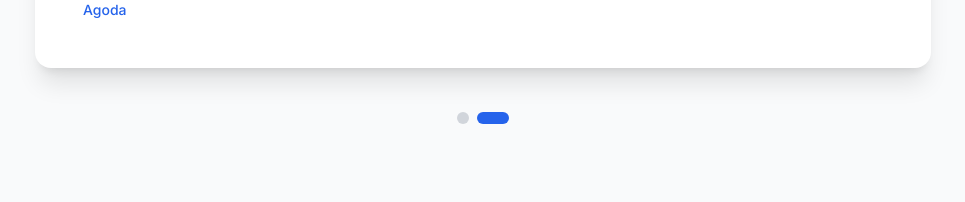
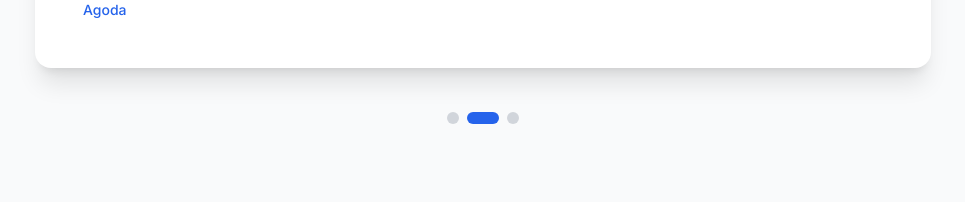
Before and after one commit to raju4789/raju4789.github.io, a React (Vite) app: page / in a window 1280 px wide. Shown: the part 5994-6196 px from the top of the page, without its empty margins (157-1122 px from the left). Built offline with nearby package versions, Linux system fonts and the light colour scheme.

Commit message:
content: add testimonial from Foysol Ahmed Shuvo (Agoda)

```diff
--- a/src/data/testimonials.ts
+++ b/src/data/testimonials.ts
@@ -29,5 +29,15 @@
     text: "Raju is my go-to person for any technical discussion. His ability to quickly pick up new technologies and turn them into real, impactful solutions is truly impressive.",
     rating: 5,
     linkedin: "https://www.linkedin.com/in/joey-gilian-sutioso-178a0597/"
+  },
+  {
+    id: 3,
+    name: "Foysol Ahmed Shuvo",
+    position: "Software Engineer",
+    company: "Agoda",
+    image: "https://i.pravatar.cc/150?img=33",
+    text: "I had the privilege of working with Raju from my very first day at Agoda, and we spent nearly two years together on the same team. My onboarding experience was smooth largely because of his guidance, support, and willingness to help whenever needed. Raju is a hardworking and dedicated engineer with a strong curiosity for learning. He actively explores new technologies and consistently applies them to deliver high-quality work. His reliability, attention to detail, and commitment to meeting deadlines made him one of the most dependable teammates I've worked with. One of the biggest things I learned from Raju is how to ask thoughtful, structured questions during planning and requirement discussions. This skill not only strengthened my understanding of product requirements but also improved how I approach problem-solving and collaboration. Raju would be a valuable asset to any team, and I'm confident he will continue to excel wherever he goes.",
+    rating: 5,
+    linkedin: "https://www.linkedin.com/in/foysol-ahmed-shuvo/"
   }
 ];
```
